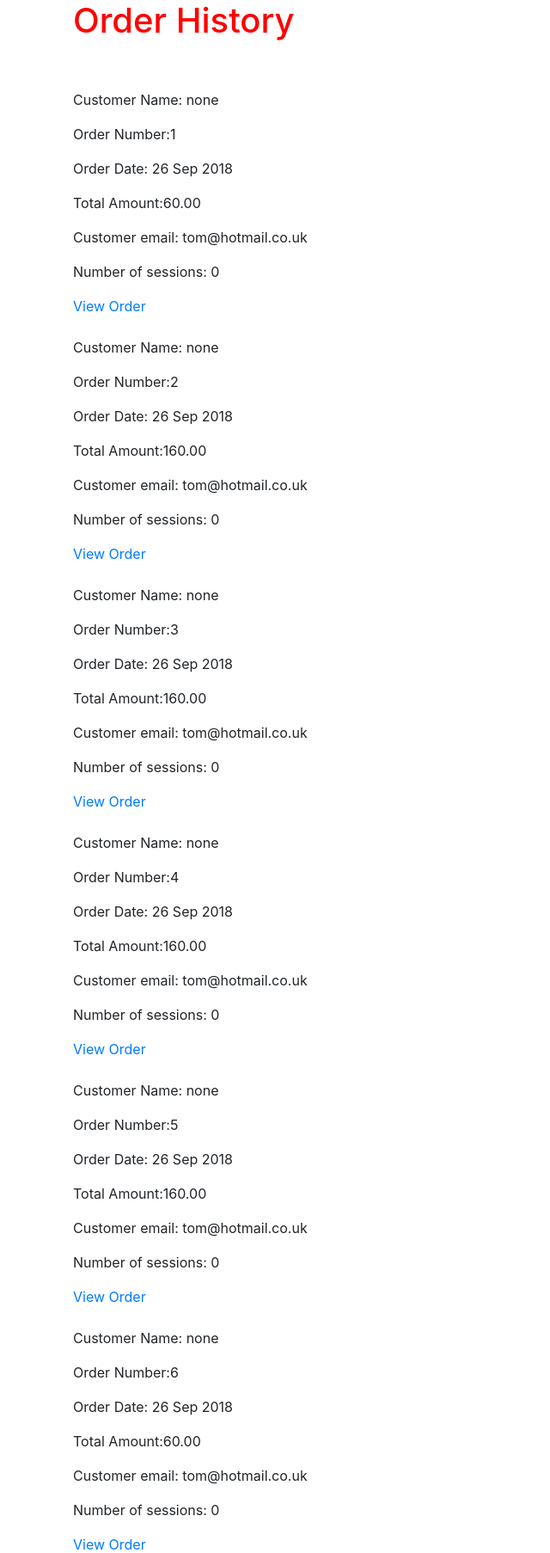
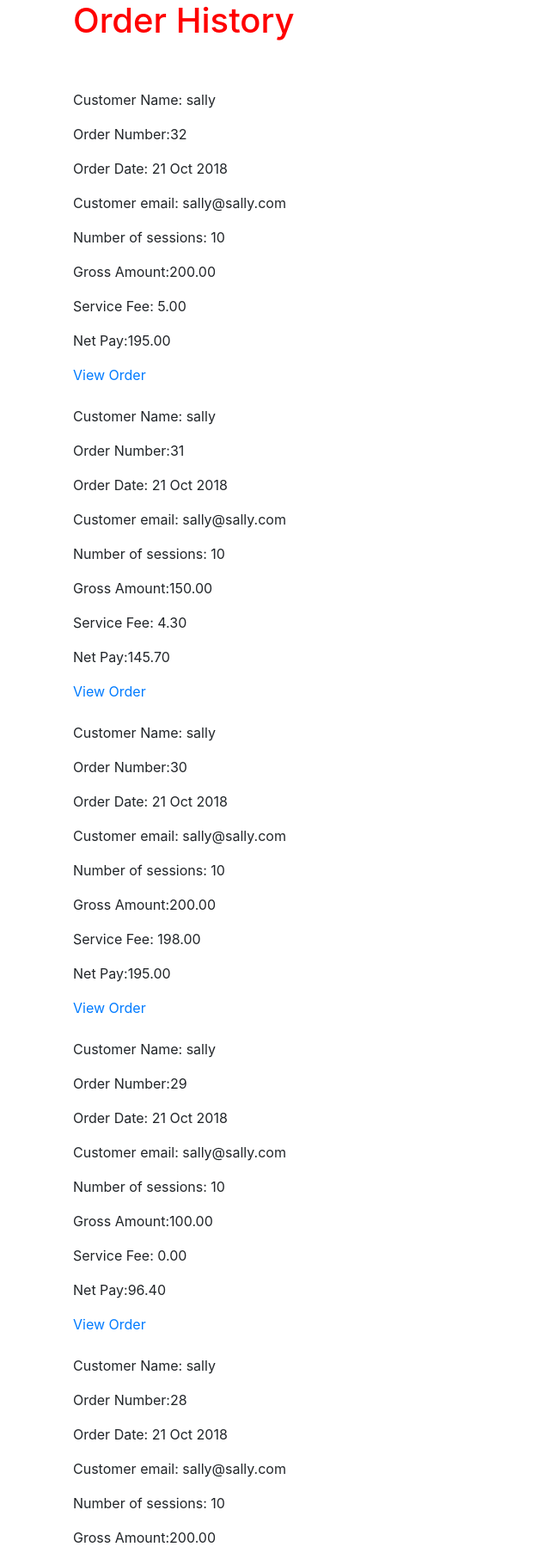
Before and after one commit to fayomi/Trainer, a Django app: template order/templates/order/trainer_orders_list.html in a window 1280 px wide. Shown: the part 134-1940 px from the top of the page at 86% size, without its empty margins (0-640 px from the left). Run offline with Django 3.2, Linux system fonts and the light colour scheme; the template is opened without the code that fills it: values that come from a table or form of the project are taken from there, others are empty; data comes from the database, SQL or seed files in the repository; both versions use the stored data as it was after the commit; some libraries are stand-ins or nearby versions.

Commit message:
trainer order history with service fee

```diff
--- a/order/models.py
+++ b/order/models.py
@@ -5,7 +5,11 @@ class Order(models.Model):
     #this will take information from the stripe form
     client_name = models.CharField(max_length=250, default='none') #newnew
     token = models.CharField(max_length=250,blank=True)
-    total = models.DecimalField(max_digits=10,decimal_places=2,verbose_name='GBP Order Total')
+    total = models.DecimalField(max_digits=10,decimal_places=2,verbose_name='GBP Order Gross Total')
+    net_pay = models.DecimalField(max_digits=10,decimal_places=2,verbose_name='GBP Order Net Total', default=0.00)
+    stripe_fee = models.DecimalField(max_digits=10,decimal_places=2,verbose_name='Stripe Fee', default=0.00)
+    platform_fee = models.IntegerField(default=2)
+    service_fee = models.DecimalField(max_digits=10,decimal_places=2,verbose_name='Total Service Fee', default=0.00)
     emailAddress = models.EmailField(max_length=250,blank=True,verbose_name='Email Address')
     created = models.DateTimeField(auto_now_add=True)
 
@@ -30,6 +34,7 @@ class OrderItem(models.Model):
 
     class Meta:
         db_table = 'OrderItem'
+        ordering = ['-id'] #to have the most recent order come up first
 
     def sub_total(self):
         return self.quantity * self.price
--- a/order/templates/order/trainer_orders_list.html
+++ b/order/templates/order/trainer_orders_list.html
@@ -13,9 +13,12 @@
     <p>Customer Name: {{ order.order.client_name}}</p>
     <p>Order Number:{{ order.id }} </p>
     <p>Order Date: {{ order.order.created|date:"d M Y"}}</p>
-    <p>Total Amount:{{ order.order.total }} </p>
+
     <p>Customer email: {{ order.order.emailAddress}}</p>
     <p>Number of sessions: {{ order.sessions }}</p>
+    <p>Gross Amount:{{ order.order.total }} </p>
+    <p>Service Fee: {{ order.order.service_fee }}</p>
+    <p>Net Pay:{{ order.order.net_pay }} </p>
 
     <a href="#">View Order</a>
     <br>
```
Also changed, not shown: cart/views.py (+24 -0 lines), db.sqlite3, order/migrations/0011_auto_20181021_0841.py (added), order/migrations/0012_order_stripe_fee.py (added), order/migrations/0013_auto_20181021_0856.py (added), order/migrations/0014_auto_20181021_0859.py (added), order/migrations/0015_auto_20181021_0925.py (added).
